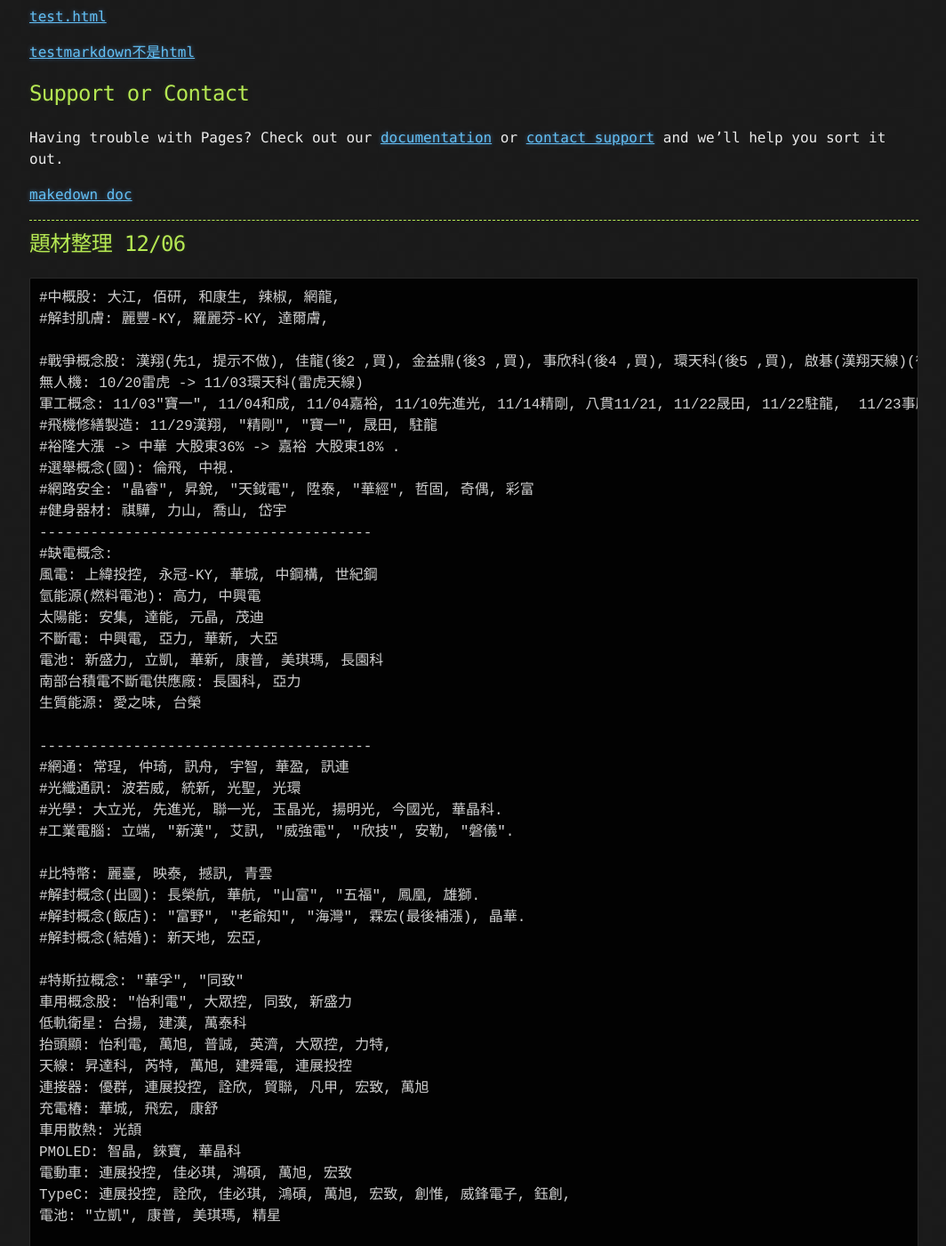
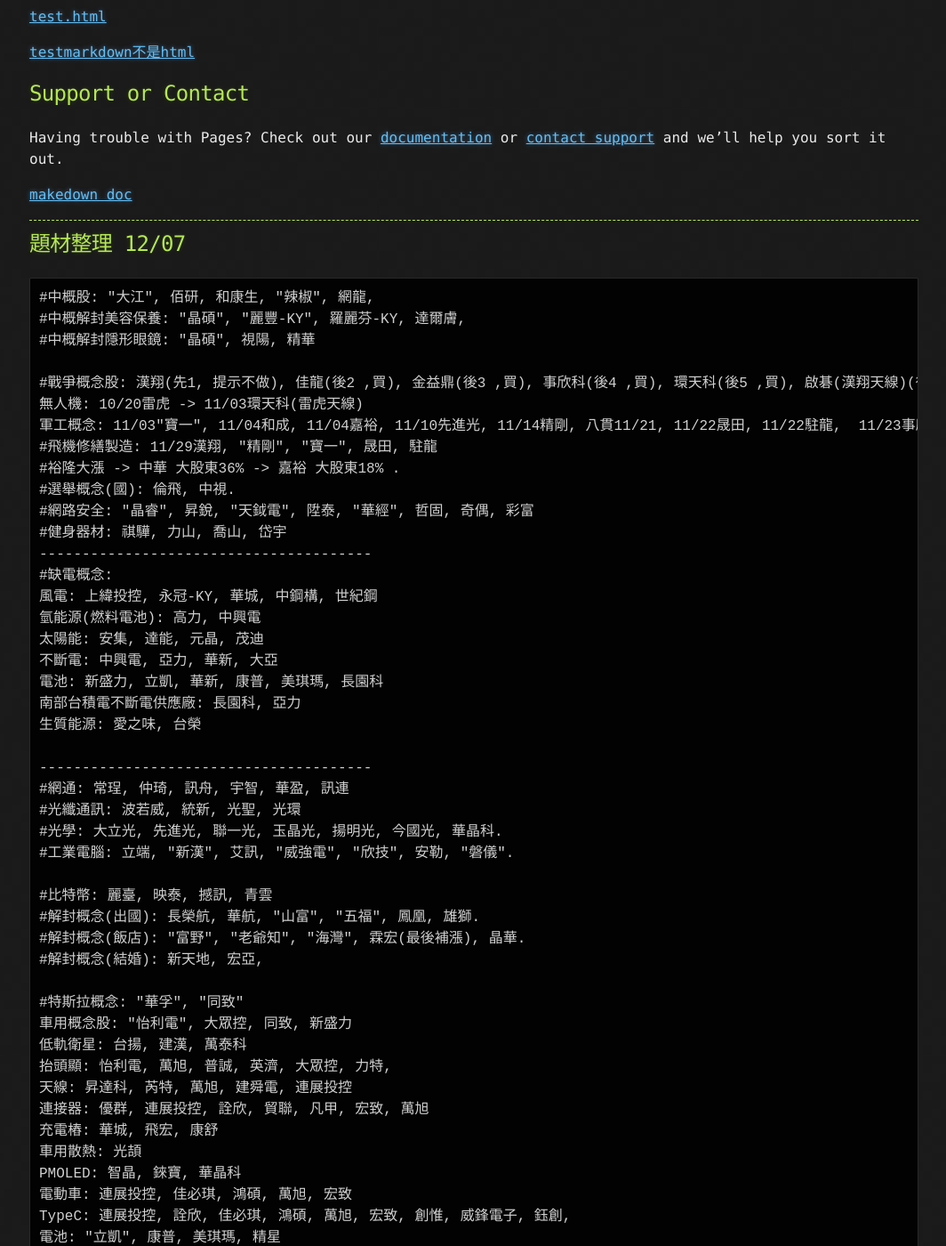
Before and after one commit to lepg5487/Stock_God, a Jekyll site: the page built from index.md, in a window 1280 px wide and 1400 px high, scrolled down 69039 px. Shown: the whole window at 89% size, without its empty margins (107-1171 px from the left). Built offline with Jekyll 4.4.1, drawn with Linux system fonts in a browser that asks for light colours; our own code applies the rules of GitHub Pages for plain Markdown files; some of the changed text lies outside the part shown.

Commit message:
Update index.md

````diff
--- a/index.md
+++ b/index.md
@@ -2825,10 +2825,11 @@
 
 ---
 
-## 題材整理 12/06
-```
-#中概股: 大江, 佰研, 和康生, 辣椒, 網龍,
-#解封肌膚: 麗豐-KY, 羅麗芬-KY, 達爾膚,
+## 題材整理 12/07
+```
+#中概股: "大江", 佰研, 和康生, "辣椒", 網龍,
+#中概解封美容保養: "晶碩", "麗豐-KY", 羅麗芬-KY, 達爾膚,
+#中概解封隱形眼鏡: "晶碩", 視陽, 精華
 
 #戰爭概念股: 漢翔(先1, 提示不做), 佳龍(後2 ,買), 金益鼎(後3 ,買), 事欣科(後4 ,買), 環天科(後5 ,買), 啟碁(漢翔天線)(後6, 買)
 無人機: 10/20雷虎 -> 11/03環天科(雷虎天線)
````
